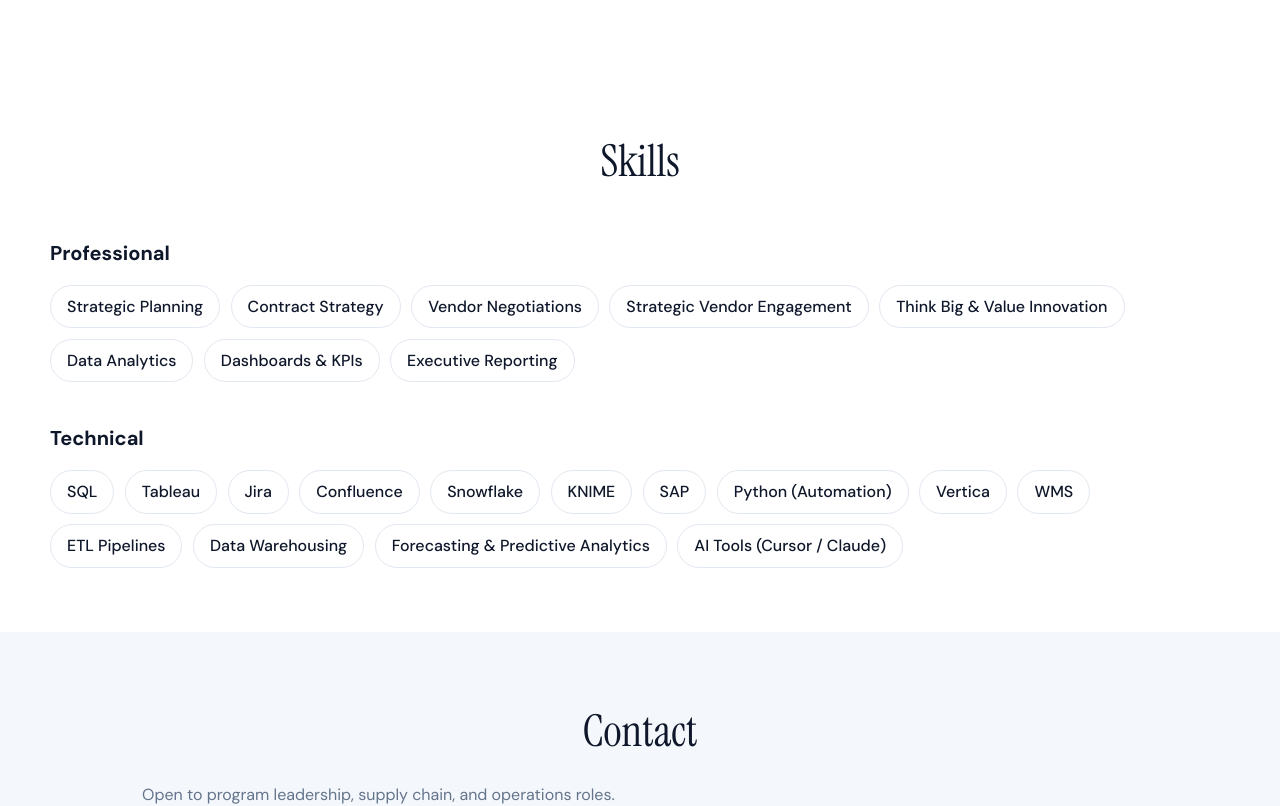
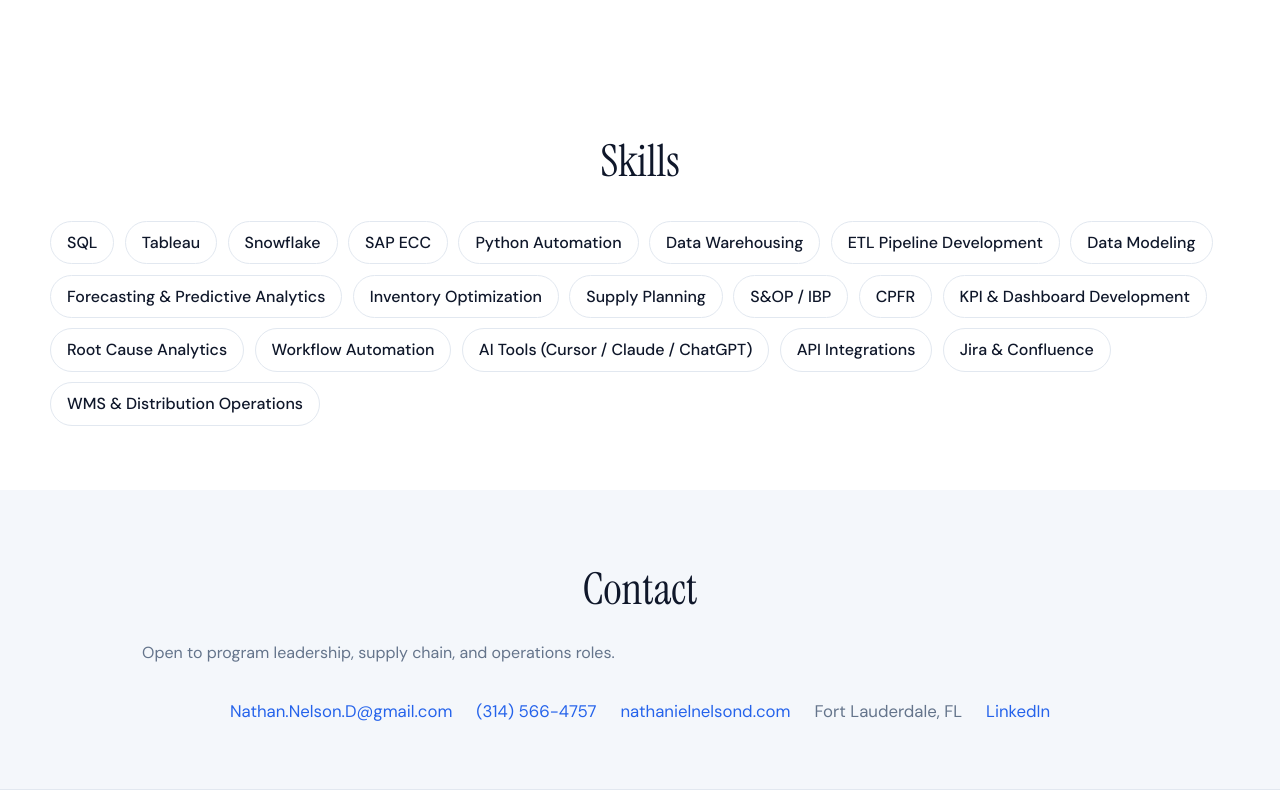
Before and after one commit to CaptianBoredASF/Website, a React (Vite) app: page / in a window 1280 px wide. Shown: the part 5120-5926 px from the top of the page. Built offline with nearby package versions, Linux system fonts and the light colour scheme.

Commit message:
Update skills list on homepage

```diff
--- a/src/data/resume.js
+++ b/src/data/resume.js
@@ -120,35 +120,27 @@
 
 export const skillGroups = [
   {
-    label: 'Professional',
-    skills: [
-      'Strategic Planning',
-      'Contract Strategy',
-      'Vendor Negotiations',
-      'Strategic Vendor Engagement',
-      'Think Big & Value Innovation',
-      'Data Analytics',
-      'Dashboards & KPIs',
-      'Executive Reporting',
-    ],
-  },
-  {
-    label: 'Technical',
     skills: [
       'SQL',
       'Tableau',
-      'Jira',
-      'Confluence',
       'Snowflake',
-      'KNIME',
-      'SAP',
-      'Python (Automation)',
-      'Vertica',
-      'WMS',
-      'ETL Pipelines',
+      'SAP ECC',
+      'Python Automation',
       'Data Warehousing',
+      'ETL Pipeline Development',
+      'Data Modeling',
       'Forecasting & Predictive Analytics',
-      'AI Tools (Cursor / Claude)',
+      'Inventory Optimization',
+      'Supply Planning',
+      'S&OP / IBP',
+      'CPFR',
+      'KPI & Dashboard Development',
+      'Root Cause Analytics',
+      'Workflow Automation',
+      'AI Tools (Cursor / Claude / ChatGPT)',
+      'API Integrations',
+      'Jira & Confluence',
+      'WMS & Distribution Operations',
     ],
   },
 ]
--- a/src/pages/HomePage.jsx
+++ b/src/pages/HomePage.jsx
@@ -177,9 +177,9 @@
         <section id="skills" className="section">
           <div className="container">
             <h2 className="section-title section-title-center">Skills</h2>
-            {skillGroups.map((group) => (
-              <div key={group.label} className="skill-group">
-                <h3 className="subsection-title">{group.label}</h3>
+            {skillGroups.map((group, index) => (
+              <div key={group.label ?? `skills-${index}`} className="skill-group">
+                {group.label && <h3 className="subsection-title">{group.label}</h3>}
                 <div className="skills-grid">
                   {group.skills.map((skill) => (
                     <span key={skill} className="skill-pill">{skill}</span>
```
